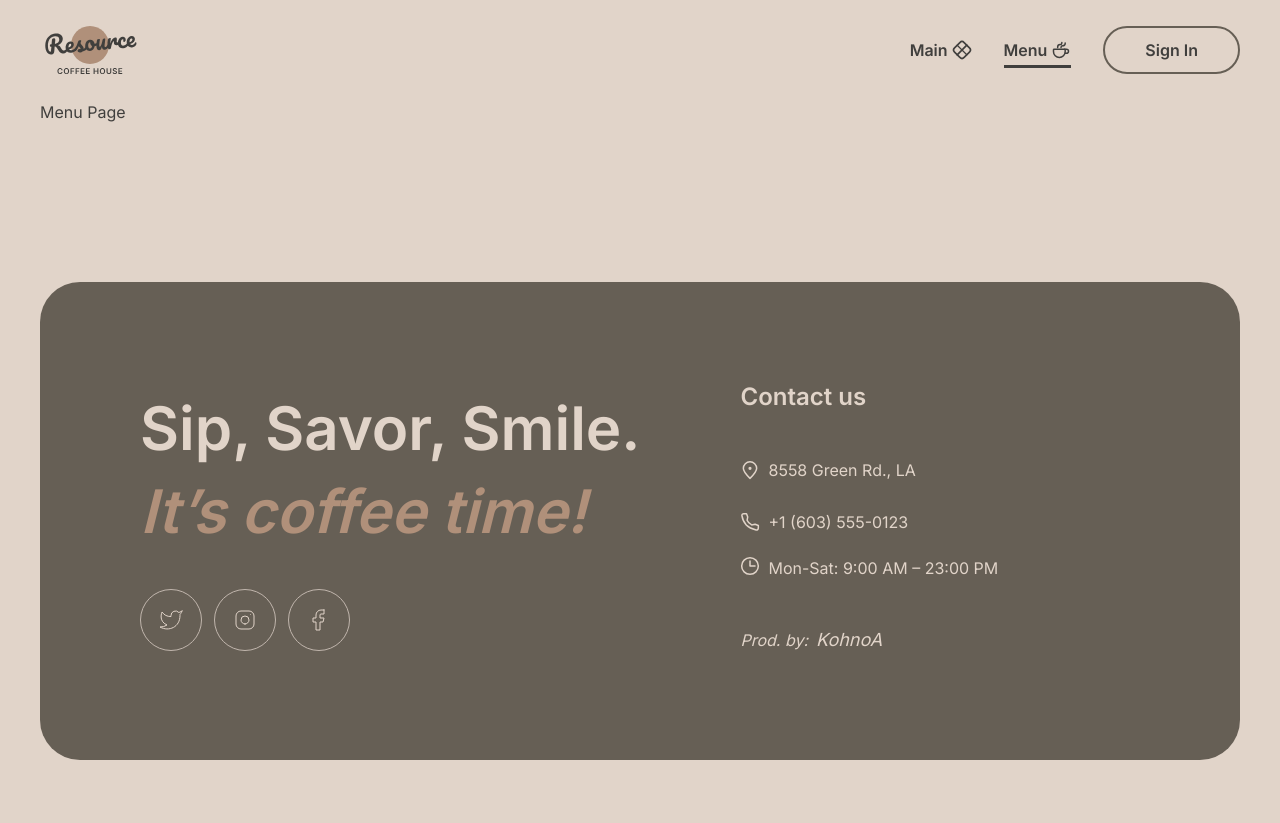
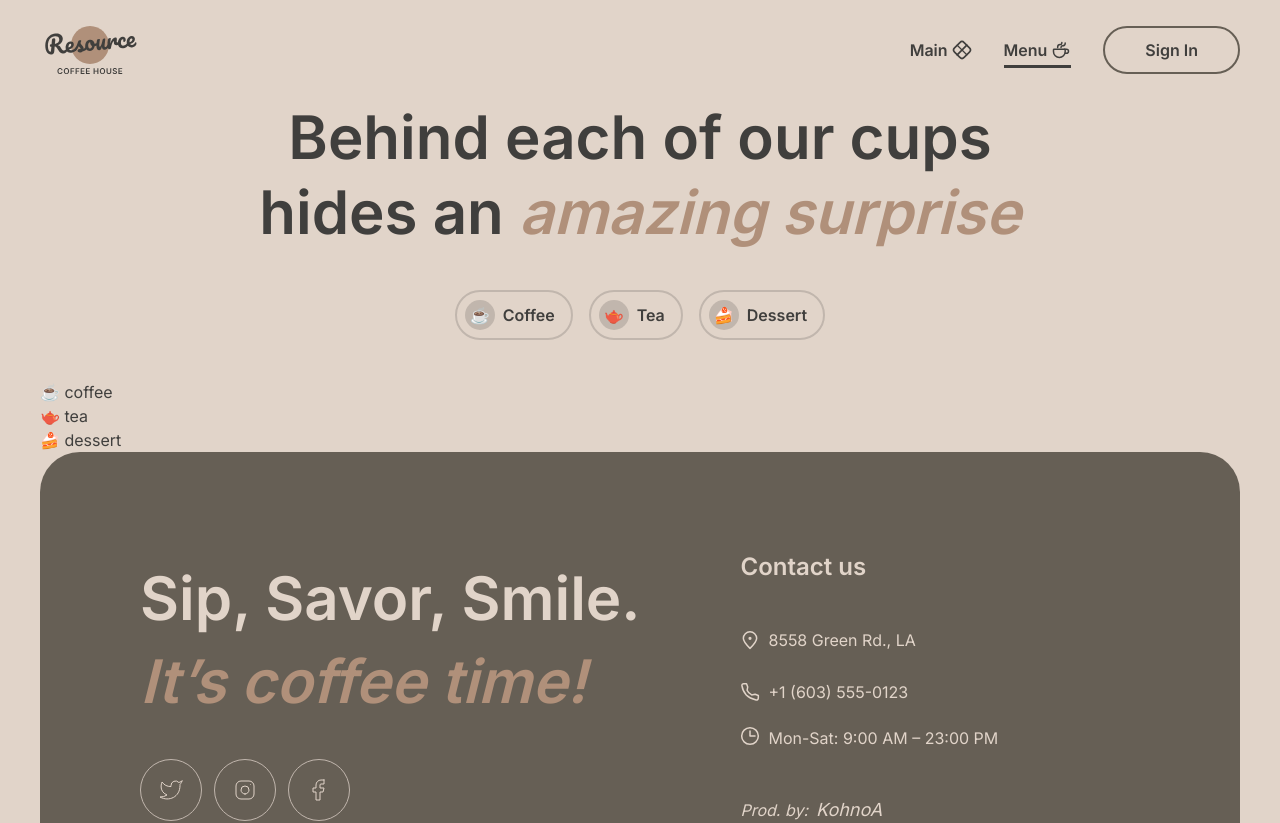
Before and after one commit to KohnoA/coffee-house, a Next.js app: page /menu in a window 1280 px wide. Shown: the top 823 px of the page. Before the commit the page ends 800 px from the top, so only its background shows below. Built offline with nearby package versions, Linux system fonts and the light colour scheme.

Commit message:
refactor: create db dir

```diff
--- a/src/app/menu/page.tsx
+++ b/src/app/menu/page.tsx
@@ -1,7 +1,9 @@
+import Catalog from '@/modules/Catalog';
+
 export default function Menu() {
   return (
     <main className="container">
-      <h1>Menu Page</h1>
+      <Catalog />
     </main>
   )
 }
--- /dev/null
+++ b/src/modules/Catalog.tsx
@@ -0,0 +1,77 @@
+import Title from '@/UI/Title';
+import Button from '@/UI/Button';
+
+interface CatalogProps {}
+
+export async function getCategories(): Promise<
+  { category: string; icon: string }[]
+> {
+  const CATEGORIES_ICONS: { [key: string]: string } = {
+    coffee: '☕',
+    tea: '🫖',
+    dessert: '🍰',
+  };
+
+  const { default: response } = await import('@/db/products.json');
+  const uniqueCategories = response.reduce((acc: string[], next) => {
+    const { category } = next;
+
+    if (!acc.includes(category)) acc.push(category);
+
+    return acc;
+  }, []);
+
+  return uniqueCategories.map((category) => ({
+    category,
+    icon: CATEGORIES_ICONS[category],
+  }));
+}
+
+export default async function Catalog({}: CatalogProps) {
+  const categories = await getCategories();
+
+  return (
+    <section>
+      <div className="flex flex-col justify-center items-center mb-[40px]">
+        <Title level={2} size={2} className="max-w-[800px] text-center">
+          Behind each of our cups hides an{' '}
+          <span className="italic text-textAccent">amazing surprise</span>
+        </Title>
+
+        <ul className="flex gap-[16px]">
+          <li>
+            <Button className="group flex items-center gap-[8px] py-[8px] pl-[8px] pr-[16px] border-borderLight hover:border-bgContainer">
+              <span className="flex justify-center items-center w-[30px] h-[30px] p-[5px] rounded-full bg-borderLight group-hover:bg-bgBody">
+                ☕
+              </span>{' '}
+              Coffee
+            </Button>
+          </li>
+          <li>
+            <Button className="group flex items-center gap-[8px] py-[8px] pl-[8px] pr-[16px] border-borderLight hover:border-bgContainer">
+              <span className="flex justify-center items-center w-[30px] h-[30px] p-[5px] rounded-full bg-borderLight group-hover:bg-bgBody">
+                🫖
+              </span>{' '}
+              Tea
+            </Button>
+          </li>
+          <li>
+            <Button className="group flex items-center gap-[8px] py-[8px] pl-[8px] pr-[16px] border-borderLight hover:border-bgContainer">
+              <span className="flex justify-center items-center w-[30px] h-[30px] p-[5px] rounded-full bg-borderLight group-hover:bg-bgBody">
+                🍰
+              </span>{' '}
+              Dessert
+            </Button>
+          </li>
+        </ul>
+      </div>
+      <div>
+        {categories.map(({ category, icon }) => (
+          <p key={category}>
+            <span>{icon}</span> {category}
+          </p>
+        ))}
+      </div>
+    </section>
+  );
+}
--- a/src/modules/NewProducts.tsx
+++ b/src/modules/NewProducts.tsx
@@ -2,7 +2,7 @@ import { Slider, SliderItem } from '@/UI/Slider';
 import Title from '@/UI/Title';
 import Image from 'next/image';
 import { getCorrectPrice } from '@/helpers';
-import newProductsData from '@/assets/data/newProducts.json';
+import newProductsData from '@/db/newProducts.json';
 
 export default function NewProducts() {
   return (
--- a/tailwind.config.ts
+++ b/tailwind.config.ts
@@ -23,7 +23,7 @@ const config: Config = {
       keyframes: {
         filling: {
           '0%': { transform: 'translateX(-100%)'},
-          '100%': { transform: 'translate(0)' },
+          '100%': { transform: 'translateX(0)' },
         }
       },
       gridTemplateRows: {
```
Also changed, not shown: src/db/newProducts.json (renamed from src/assets/data/newProducts.json), src/db/products.json (renamed from src/assets/data/products.json).
